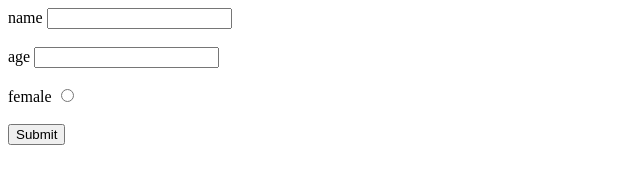
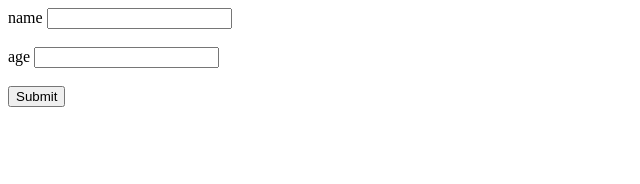
Before and after one commit to ashwinim11/fswd2, a plain HTML site: page index1.html in a window 1280 px wide. Shown: the whole page, without its empty margins (0-640 px from the left). Drawn offline with Linux system fonts and the light colour scheme.

Commit message:
first commit

```diff
--- a/index1.html
+++ b/index1.html
@@ -58,10 +58,6 @@
     <input type="number" name="age1"/>
     <br>
     <br>
-    <label for="gender">female</label>
-    <input type="radio" name="gender"/>
-    <br>
-    <br>
     <!--<label for="">male</label>
     <input type="checkbox"/>
     <label for="">percentage</label>
```
